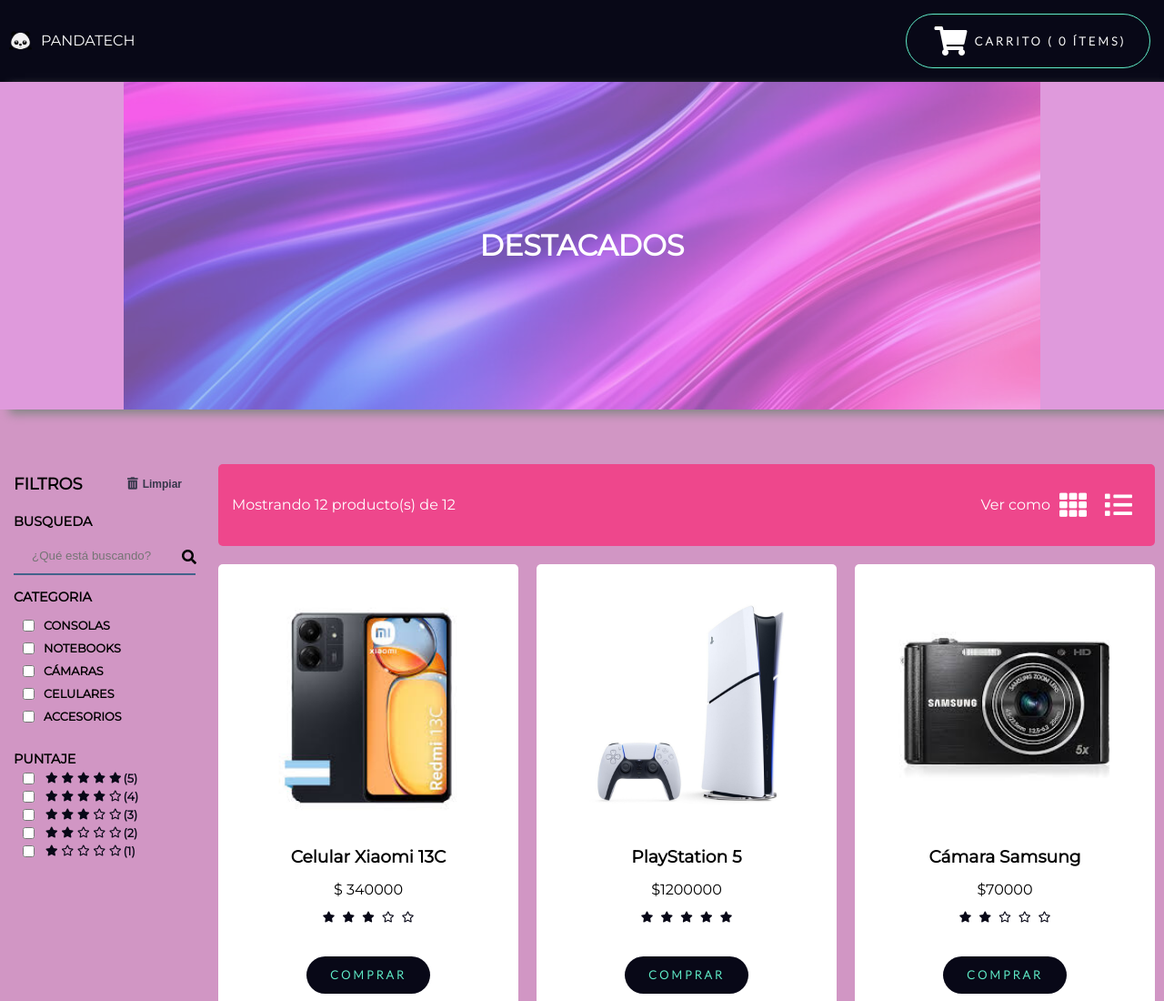
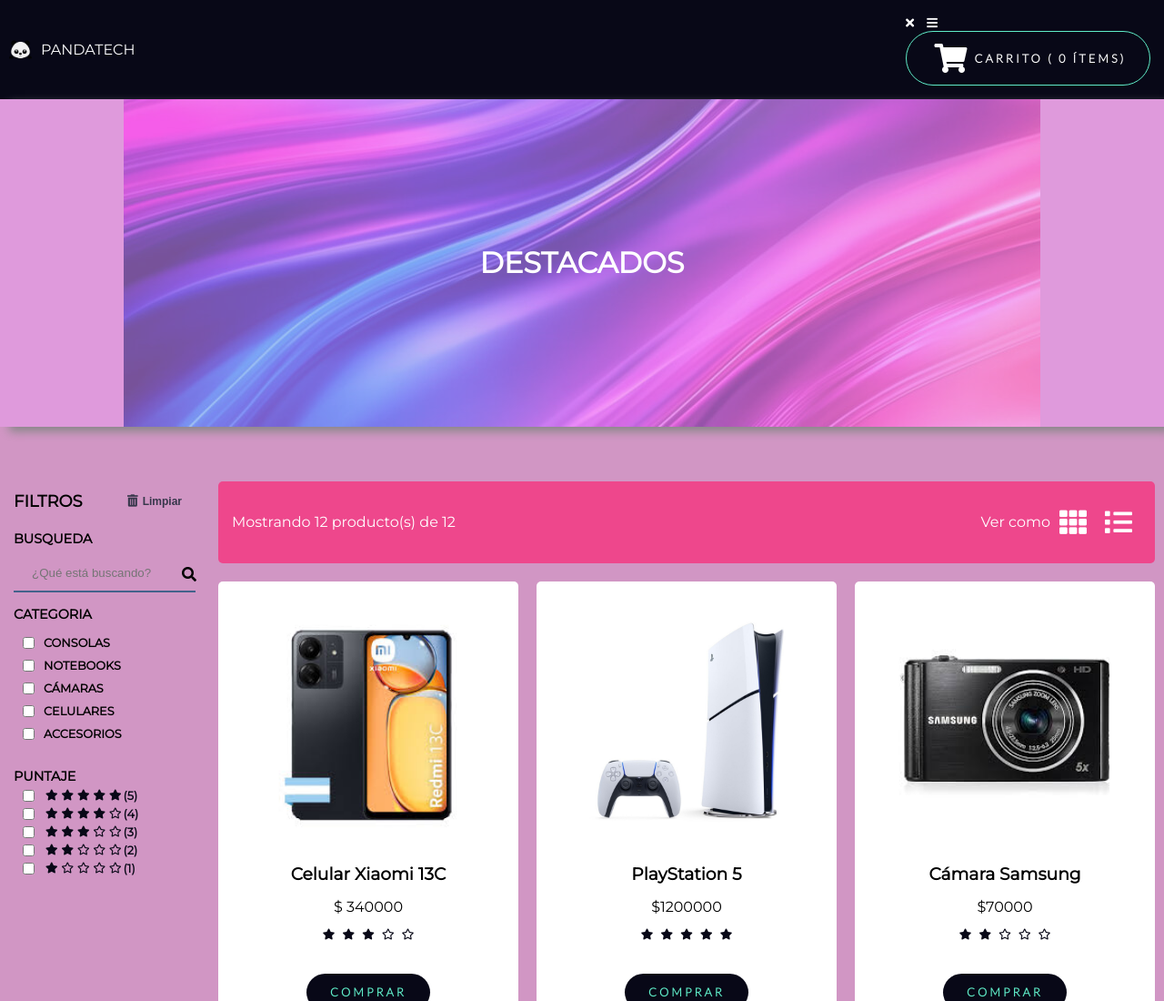
Before and after one commit to GuadaW/GuadaW.github.io, a plain HTML site: page index.html in a window 1280 px wide. Shown: the top 1100 px of the page at 91% size. Drawn offline with Linux system fonts and the light colour scheme.

Commit message:
Update index.html

```diff
--- a/index.html
+++ b/index.html
@@ -27,6 +27,17 @@
         </div>
 
 
+        <div class="container">
+            <div class="circle-container">
+              <div class="circle">
+                <button id="close">
+                  <i class="fas fa-times"></i>
+                </button>
+                <button id="open">
+                  <i class="fas fa-bars"></i>
+                </button>
+              </div>
+            </div>
 
         <div>
             <button type="button"
```
